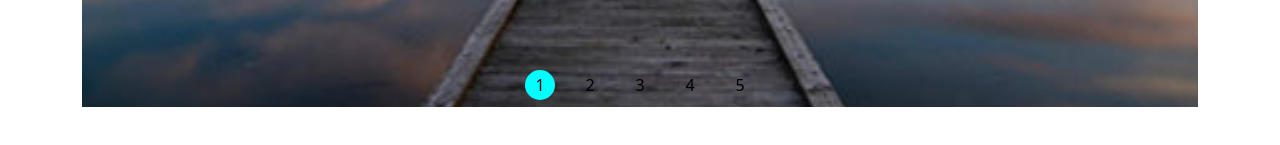
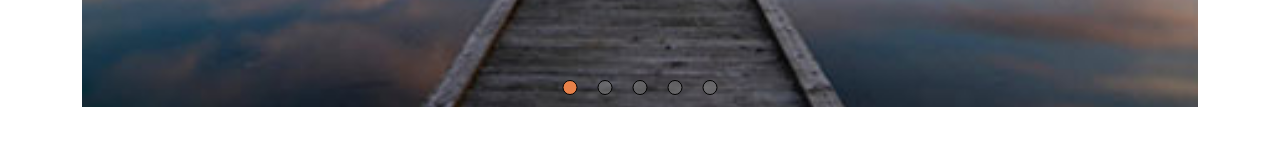
Before and after one commit to M6Irinel/js-array-carousel, a plain HTML site: page bonus/index.html in a window 1280 px wide. Shown: the part 541-686 px from the top of the page. Drawn offline with nearby package versions, Linux system fonts and the light colour scheme.

Commit message:
new style selectors img

```diff
--- a/bonus/assets/script.js
+++ b/bonus/assets/script.js
@@ -26,7 +26,7 @@ for (let i = 0; i < LINKS_IMG.length; i++) {
     UL_PADRE.append(li);
 
     const button = document.createElement('button');
-    button.textContent = i + 1;
+    // button.textContent = i + 1;
     button.className = 'selector_img';
     button.setAttribute('num', i);
     if(i === 0){
@@ -41,7 +41,6 @@ let index = 0;
 for (let i = 0; i < BUTTON_ELEMENTI.length; i++) {
     BUTTON_ELEMENTI[i].addEventListener('click', ()=>{
         index = parseInt(BUTTON_ELEMENTI[i].getAttribute('num'));
-        console.log(index);
         for (let f = 0; f < ELEMENTS_DOM.length; f++) {
             ELEMENTS_DOM[f].classList.remove('active');
             BUTTON_ELEMENTI[f].classList.remove('active_img');
--- a/bonus/assets/style.css
+++ b/bonus/assets/style.css
@@ -56,18 +56,18 @@ ul {
 }
 
 #selects .selector_img {
-    width: 30px;
+    width: 15px;
     margin: 0 10px;
     border-radius: 50%;
     aspect-ratio: 1;
-    background: none;
-    border: none;
+    background: rgba(128, 128, 128, 0.537);
+    border: 1px solid black;
 }
 
 #selects .selector_img:hover {
-    background-color: antiquewhite;
+    background-color: #4b4b4b;
 }
 
 #selects .selector_img.active_img {
-    background-color: aqua;
+    background-color: #e88149;
 }
```
